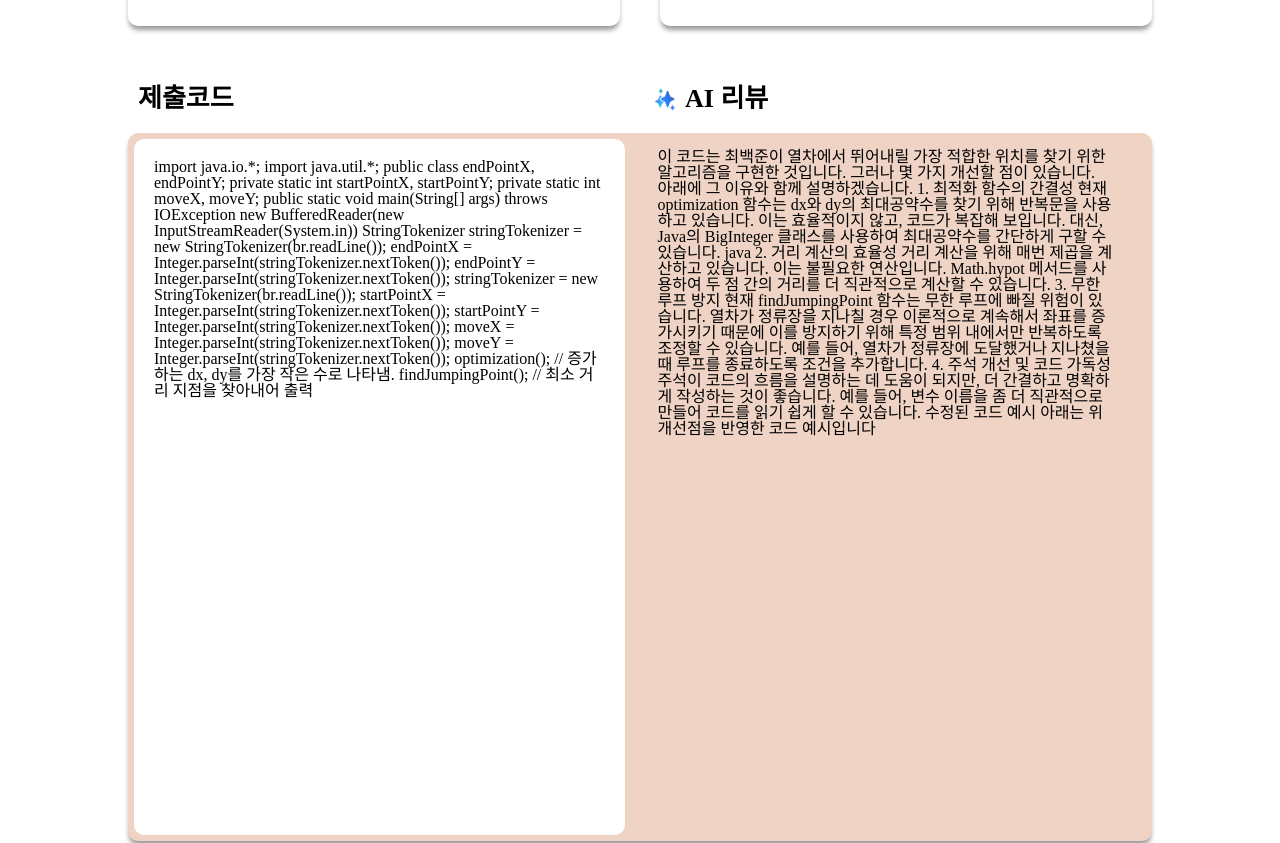
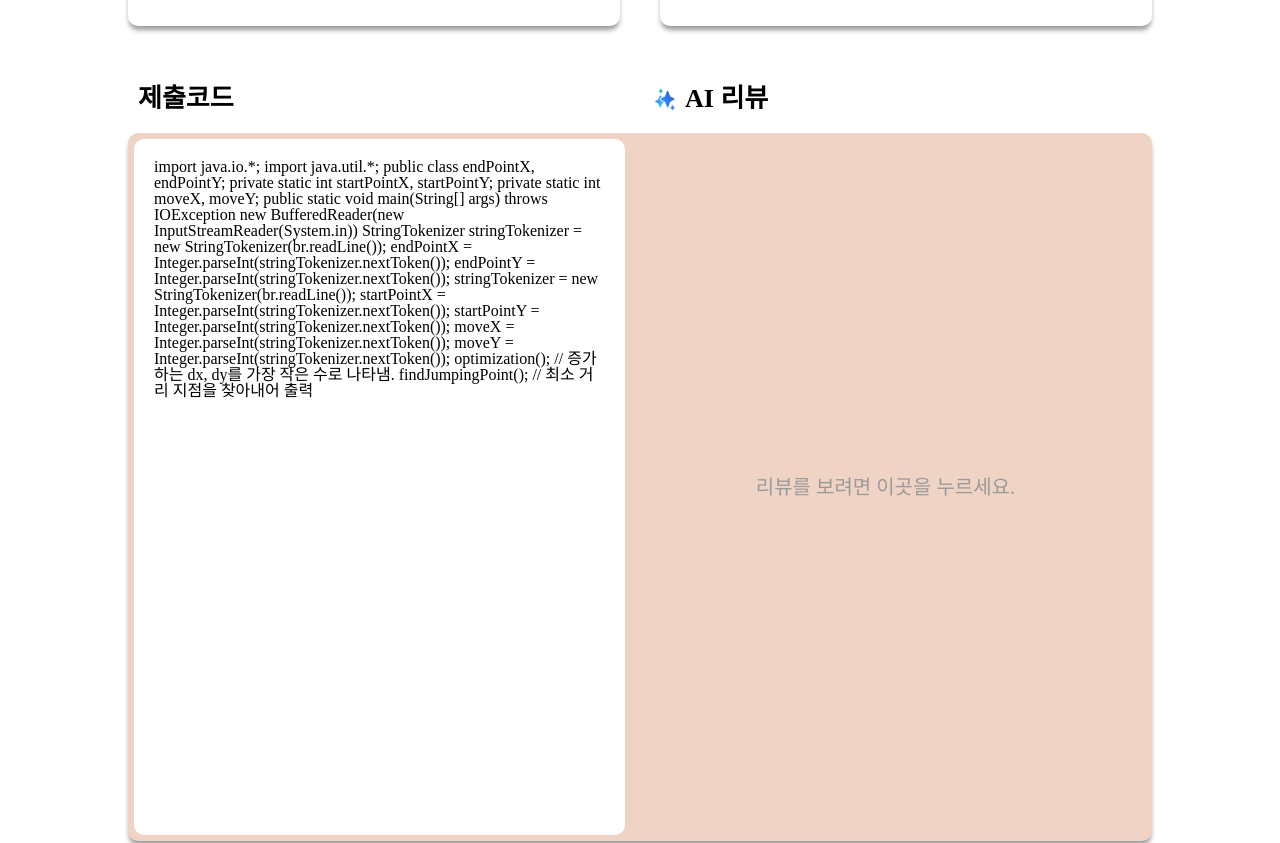
Before and after one commit to Heesu01/co-mento, a React (Create React App) app: page /review in a window 1280 px wide. Shown: the part 660-1503 px from the top of the page. Built offline with nearby package versions, Linux system fonts and the light colour scheme.

Commit message:
feat: 클릭시 리뷰 표시 기능 추가

```diff
--- a/src/pages/Review.js
+++ b/src/pages/Review.js
@@ -1,4 +1,4 @@
-import React from "react";
+import React, { useState } from "react";
 import { useNavigate } from "react-router-dom";
 import styled from "styled-components";
 import Button from "../components/Button";
@@ -6,6 +6,11 @@ import AiIcon from "../assets/ai.svg";
 
 const Review = () => {
   const navigate = useNavigate();
+  const [showAIReview, setShowAIReview] = useState(false);
+
+  const handleBackgroundClick = () => {
+    setShowAIReview((prev) => !prev);
+  };
 
   return (
     <Container>
@@ -74,27 +79,35 @@ const Review = () => {
             거리 지점을 찾아내어 출력
           </p>
         </SubmitBox>
-        <AI>
+
+        <AI onClick={handleBackgroundClick}>
+          {!showAIReview && (
+            <AIReviewText>리뷰를 보려면 이곳을 누르세요.</AIReviewText>
+          )}
+
+          {showAIReview && (
             <p>
               이 코드는 최백준이 열차에서 뛰어내릴 가장 적합한 위치를 찾기 위한
               알고리즘을 구현한 것입니다. 그러나 몇 가지 개선할 점이 있습니다.
               아래에 그 이유와 함께 설명하겠습니다. 1. 최적화 함수의 간결성 현재
               optimization 함수는 dx와 dy의 최대공약수를 찾기 위해 반복문을
               사용하고 있습니다. 이는 효율적이지 않고, 코드가 복잡해 보입니다.
-            대신, Java의 BigInteger 클래스를 사용하여 최대공약수를 간단하게 구할
-            수 있습니다. java 2. 거리 계산의 효율성 거리 계산을 위해 매번 제곱을
-            계산하고 있습니다. 이는 불필요한 연산입니다. Math.hypot 메서드를
-            사용하여 두 점 간의 거리를 더 직관적으로 계산할 수 있습니다. 3. 무한
-            루프 방지 현재 findJumpingPoint 함수는 무한 루프에 빠질 위험이
-            있습니다. 열차가 정류장을 지나칠 경우 이론적으로 계속해서 좌표를
-            증가시키기 때문에 이를 방지하기 위해 특정 범위 내에서만 반복하도록
-            조정할 수 있습니다. 예를 들어, 열차가 정류장에 도달했거나 지나쳤을
-            때 루프를 종료하도록 조건을 추가합니다. 4. 주석 개선 및 코드 가독성
-            주석이 코드의 흐름을 설명하는 데 도움이 되지만, 더 간결하고 명확하게
-            작성하는 것이 좋습니다. 예를 들어, 변수 이름을 좀 더 직관적으로
-            만들어 코드를 읽기 쉽게 할 수 있습니다. 수정된 코드 예시 아래는 위
-            개선점을 반영한 코드 예시입니다
+              대신, Java의 BigInteger 클래스를 사용하여 최대공약수를 간단하게
+              구할 수 있습니다. java 2. 거리 계산의 효율성 거리 계산을 위해 매번
+              제곱을 계산하고 있습니다. 이는 불필요한 연산입니다. Math.hypot
+              메서드를 사용하여 두 점 간의 거리를 더 직관적으로 계산할 수
+              있습니다. 3. 무한 루프 방지 현재 findJumpingPoint 함수는 무한
+              루프에 빠질 위험이 있습니다. 열차가 정류장을 지나칠 경우
+              이론적으로 계속해서 좌표를 증가시키기 때문에 이를 방지하기 위해
+              특정 범위 내에서만 반복하도록 조정할 수 있습니다. 예를 들어,
+              열차가 정류장에 도달했거나 지나쳤을 때 루프를 종료하도록 조건을
+              추가합니다. 4. 주석 개선 및 코드 가독성 주석이 코드의 흐름을
+              설명하는 데 도움이 되지만, 더 간결하고 명확하게 작성하는 것이
+              좋습니다. 예를 들어, 변수 이름을 좀 더 직관적으로 만들어 코드를
+              읽기 쉽게 할 수 있습니다. 수정된 코드 예시 아래는 위 개선점을
+              반영한 코드 예시입니다
             </p>
+          )}
         </AI>
       </ReviewBox>
       <BottomBox>
@@ -178,6 +191,18 @@ const Icon = styled.img`
   height: 100%;
   margin-right: 5px;
 `;
+const AIReviewText = styled.p`
+  width: 100%;
+  margin: 0;
+  font-size: 20px;
+  color: ${({ theme }) => theme.colors.gray};
+  position: absolute;
+  top: 50%;
+  left: 50%;
+  transform: translate(-50%, -50%);
+  text-align: center;
+  cursor: pointer;
+`;
 const ReviewBox = styled.div`
   width: 100%;
   background-color: ${(props) => props.theme.colors.beige2};
@@ -186,6 +211,7 @@ const ReviewBox = styled.div`
   padding: 6px;
   min-height: 700px;
   display: flex;
+  position: relative;
 `;
 const SubmitBox = styled.div`
   width: 48.5%;
@@ -197,8 +223,10 @@ const SubmitBox = styled.div`
 `;
 const AI = styled.div`
   width: 47%;
-  padding: 10px;
+  padding: 20px 10px;
   margin: 0 auto;
+  position: relative;
+  cursor: pointer;
 `;
 const BottomBox = styled.div`
   display: flex;
```
Lines whose indentation alone changed are shown as unchanged.
